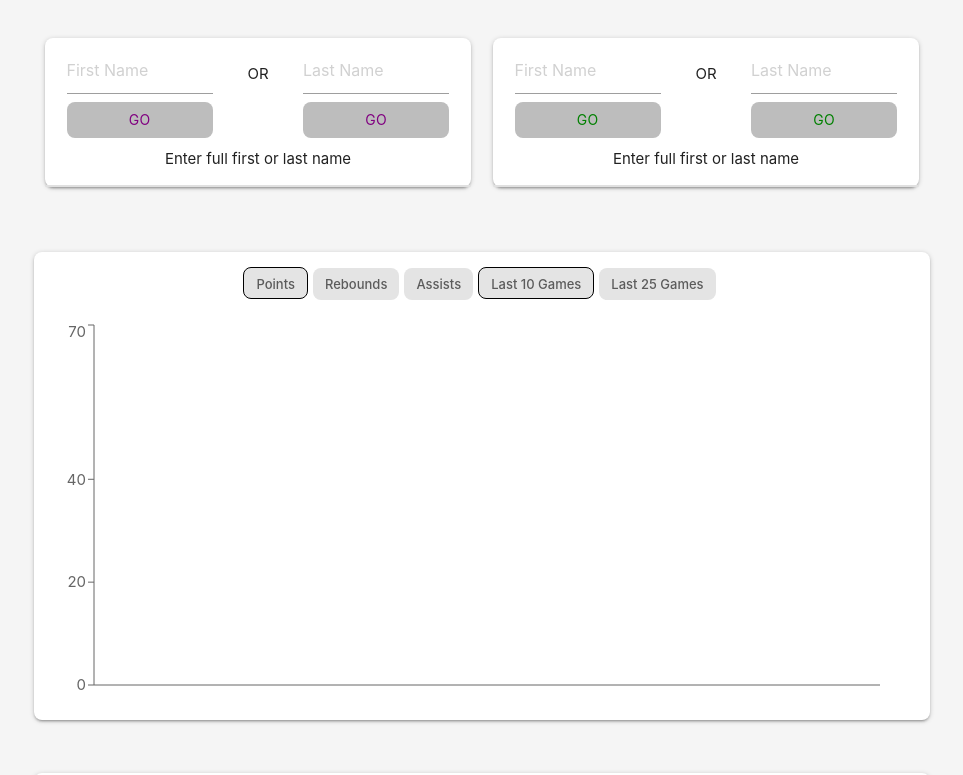
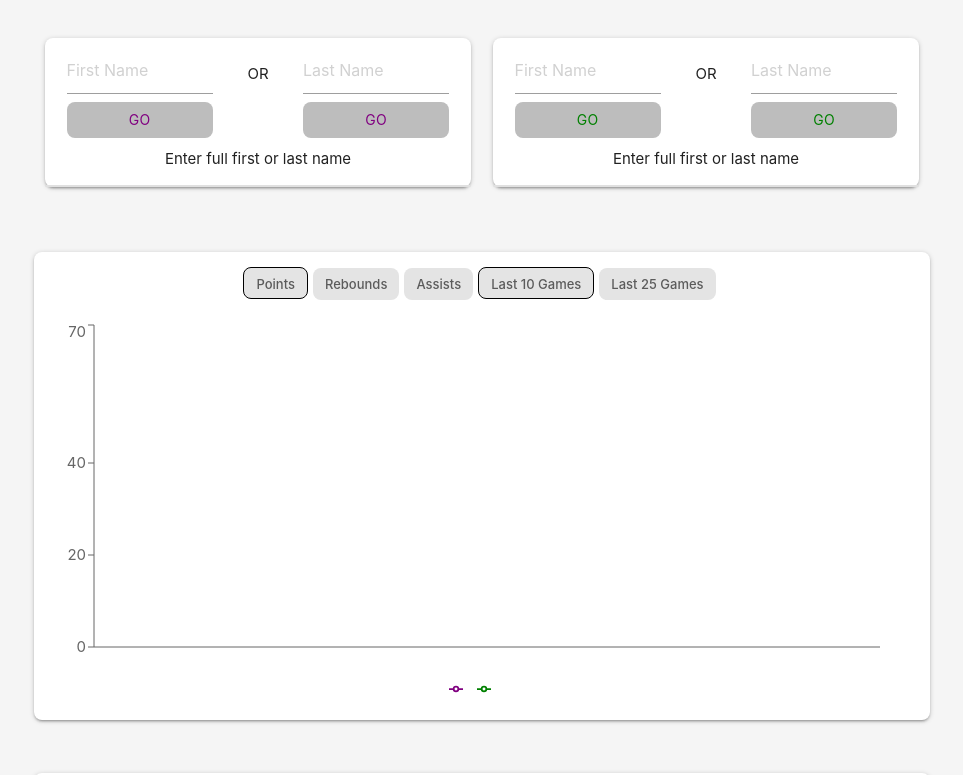
Before and after one commit to sarafiskray/nets-app, a React (Create React App) app: page / in a window 1280 px wide. Shown: the top 775 px of the page, without its empty margins (158-1121 px from the left). Built offline with nearby package versions, Linux system fonts and the light colour scheme.

Commit message:
added legend to chart

```diff
--- a/src/App.js
+++ b/src/App.js
@@ -6,8 +6,8 @@ import StatsChart from './StatsChart.js'
 
 function App() {
 
-  const [playerOne, setPlayerOne] = useState(0);
-  const [playerTwo, setPlayerTwo] = useState(0);
+  const [playerOne, setPlayerOne] = useState("");
+  const [playerTwo, setPlayerTwo] = useState("");
 
   const [playerOneStats, setPlayerOneStats] = useState([]);
   const [playerTwoStats, setPlayerTwoStats] = useState([]);
@@ -52,8 +52,8 @@ function App() {
   }
 
 
-  console.log(playerOneStats)
-  console.log(playerTwoStats)
+  console.log(playerOne)
+  console.log(playerTwo)
 
 
   return (
@@ -89,6 +89,9 @@ function App() {
             playerTwoStats={playerTwoStats}
             numGames = {numGames}
             setNumGames = {setNumGames}
+            //for legend
+            playerOne={playerOne}
+            playerTwo={playerTwo}
           />
         </div>
       </div>
--- a/src/Lookup/Player.js
+++ b/src/Lookup/Player.js
@@ -27,7 +27,7 @@ const Player = (props) => {
 
     const handleClick = (event) => {
         event.preventDefault()
-        setPlayer(id)
+        setPlayer(firstName + " " + lastName)
         makeStatsRequest().then( (stats) => {
             let recentStats = []
             let lastGame = stats.length - 1
--- a/src/StatsChart.js
+++ b/src/StatsChart.js
@@ -1,12 +1,12 @@
 import axios from 'axios';
 import React, {Fragment, useState} from 'react';
-import { LineChart, Line, XAxis, YAxis, Tooltip, ResponsiveContainer } from 'recharts';
+import { LineChart, Line, XAxis, YAxis, Tooltip, ResponsiveContainer, Legend } from 'recharts';
 import './StatsChart.css'
 import CustomTooltip from './CustomTooltip.js'
 
 const StatsChart = (props) => {
 
-    const {playerOneStats, playerTwoStats, numGames, setNumGames } = props;
+    const {playerOneStats, playerTwoStats, numGames, setNumGames, playerOne, playerTwo} = props;
 
     const [active, setActive] = useState("points");
 
@@ -117,6 +117,7 @@ const StatsChart = (props) => {
     }
 
 
+
     //use playerOneStats.length > 0 : jsx
 
     return (
@@ -139,7 +140,7 @@ const StatsChart = (props) => {
                 </div>
             </div>
             <ResponsiveContainer width="100%" height={400}>
-                <LineChart data={combinedStats} margin={{ top: 5, right: 50, bottom: 5, left: 0 }}>
+                <LineChart data={combinedStats} margin={{ top: 5, right: 50, bottom: 20, left: 0 }}>
                     { playerOneStats.length > 0 && active == "points" ? (
                     <Line type="monotone" dataKey="p1Pts" stroke="purple"/>
                     ) : null }
@@ -161,6 +162,18 @@ const StatsChart = (props) => {
                     <XAxis tick = {false} />
                     <YAxis type="number" domain={[0, checkActiveStat]}/>
                     <Tooltip cursor={false} /* content={<CustomTooltip />}  *//>
+                    <Legend align="center"
+                            //added this bc legend appeared slightly off center
+                            wrapperStyle={{left: 20}}
+                            verticalAlign="bottom"
+                            iconType="line"
+                            payload={
+                                [
+                                { id: 'p1', value: playerOne, type: "line", color: 'purple' },
+                                { id: 'p2', value: playerTwo, type: 'line', color: 'green'}
+                                ]
+                            }
+                    ></Legend>
                 </LineChart>
             </ResponsiveContainer>
         </Fragment>
```
